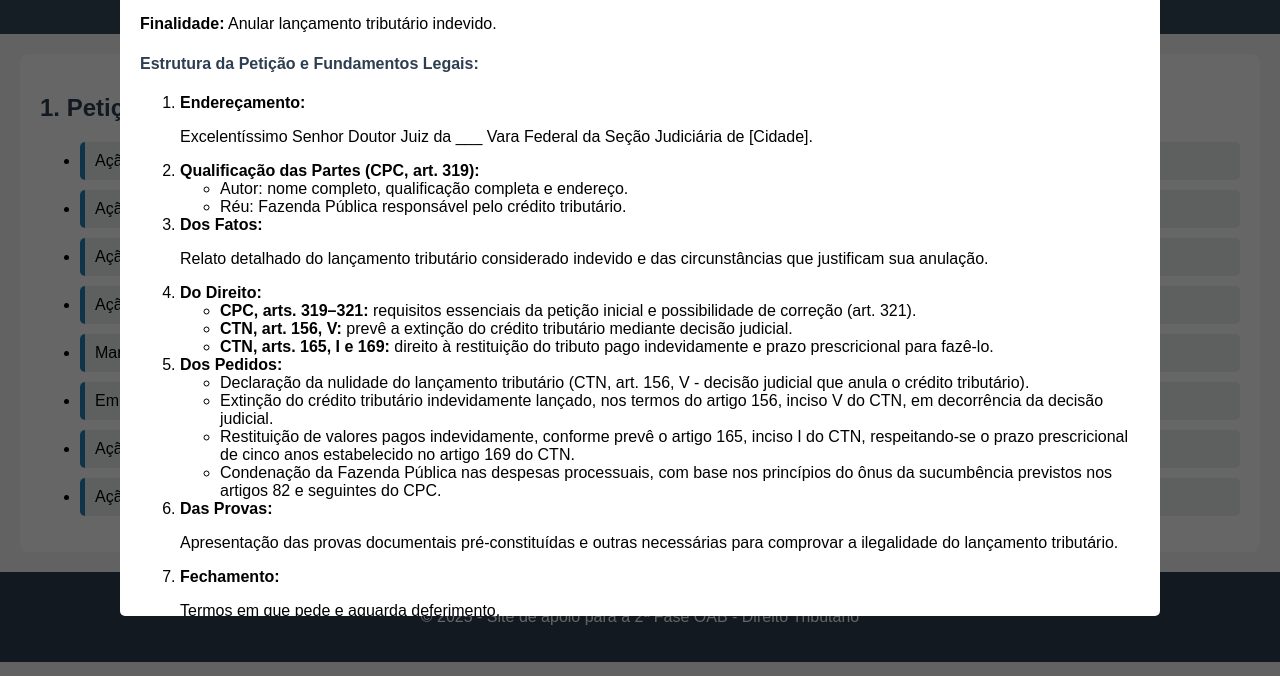
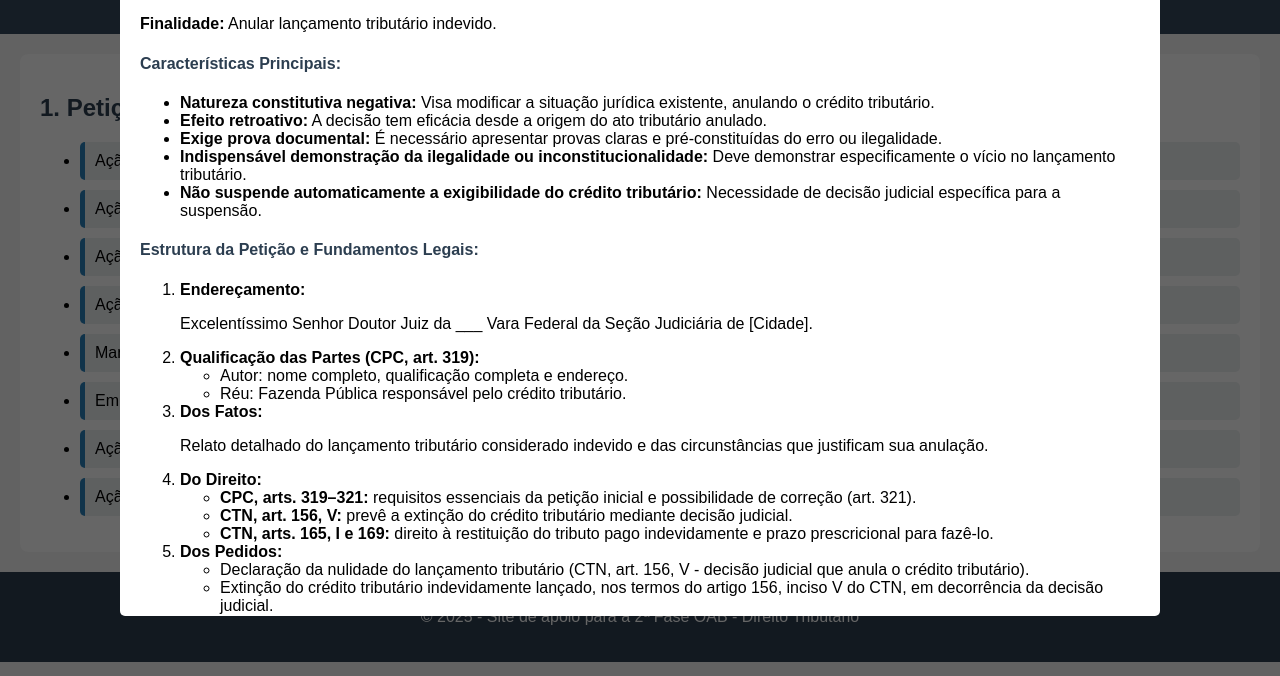
Before and after one commit to ricaalmeida/ricaalmeida.github.io, a plain HTML site: page index.html in a window 1280 px wide. Both pictures are taken after a click on the item "Ação Anulatória". Shown: the part 124-800 px from the top of the page. Drawn offline with Linux system fonts and the light colour scheme.

Commit message:
Update index.html

```diff
--- a/index.html
+++ b/index.html
@@ -45,6 +45,15 @@
     <span class="close" onclick="fecharModal('acaoAnulatoria')">&times;</span>
     <h3>Ação Anulatória - Modelo Completo</h3>
     <p><strong>Finalidade:</strong> Anular lançamento tributário indevido.</p>
+
+    <h4>Características Principais:</h4>
+    <ul>
+      <li><strong>Natureza constitutiva negativa:</strong> Visa modificar a situação jurídica existente, anulando o crédito tributário.</li>
+      <li><strong>Efeito retroativo:</strong> A decisão tem eficácia desde a origem do ato tributário anulado.</li>
+      <li><strong>Exige prova documental:</strong> É necessário apresentar provas claras e pré-constituídas do erro ou ilegalidade.</li>
+      <li><strong>Indispensável demonstração da ilegalidade ou inconstitucionalidade:</strong> Deve demonstrar especificamente o vício no lançamento tributário.</li>
+      <li><strong>Não suspende automaticamente a exigibilidade do crédito tributário:</strong> Necessidade de decisão judicial específica para a suspensão.</li>
+    </ul>
 
     <h4>Estrutura da Petição e Fundamentos Legais:</h4>
 
```
